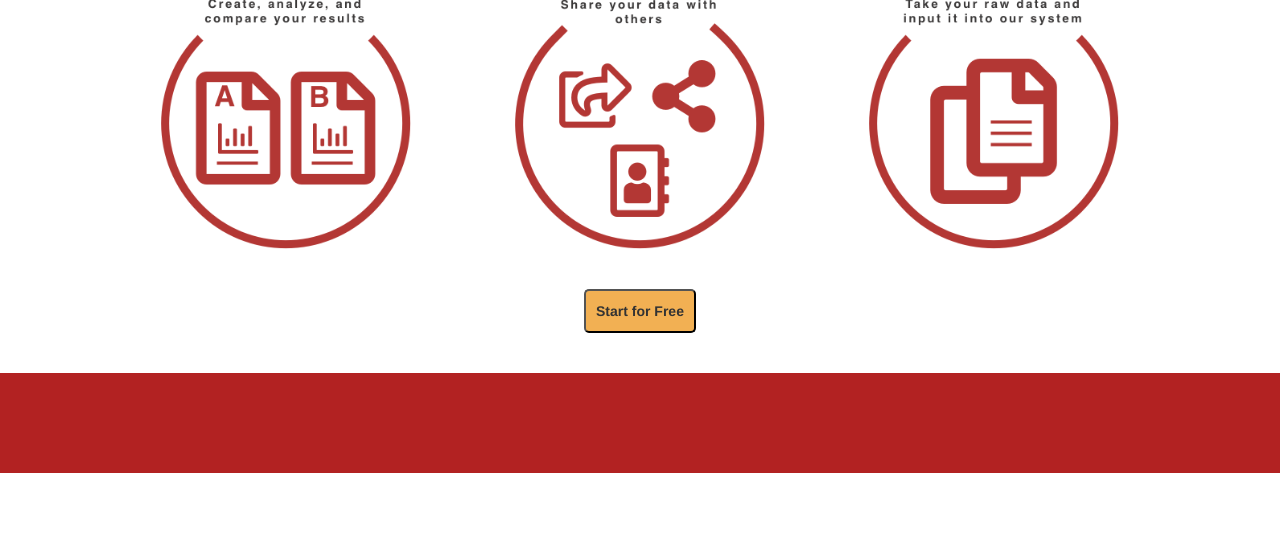
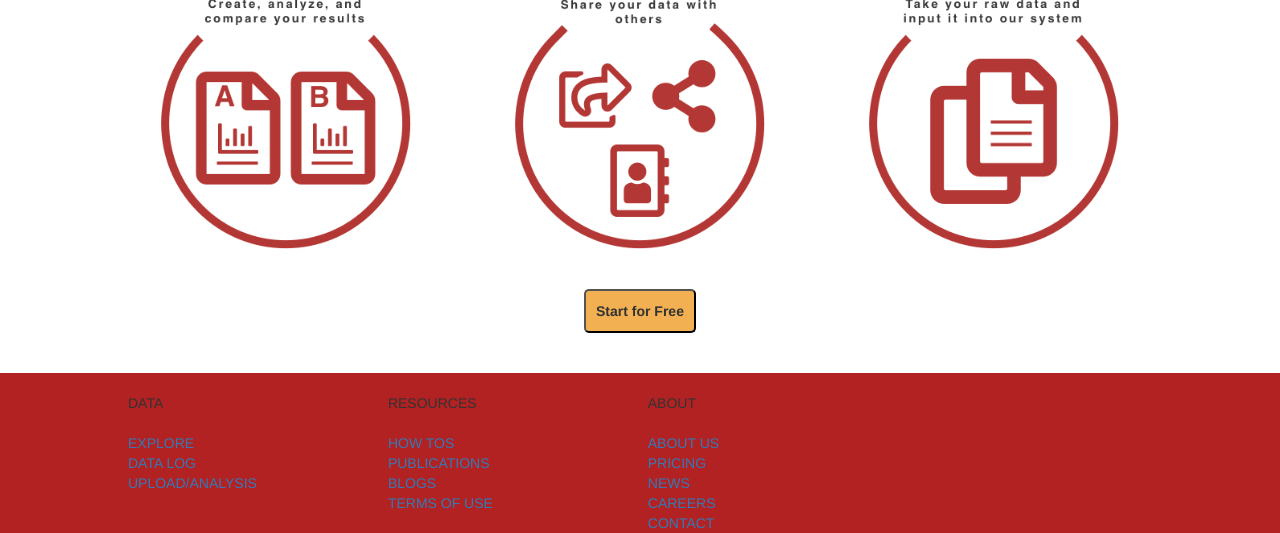
Before and after one commit to sarahp39/SynapseSolutions, a PHP site: page / in a window 1280 px wide. Shown: the part 443-976 px from the top of the page. Before the commit the page ends 916 px from the top, so only its background shows below. Run offline with PHP 8.4, Linux system fonts and the light colour scheme.

Commit message:
bottomBanner links are functional and roughly formatted, right now exist just on index page

```diff
--- a/common.php
+++ b/common.php
@@ -97,7 +97,7 @@
 
 			<div id="resourcesDropdown" class="dropdown-content"> <!-- id = "myDropdown-->
 				<a href="resourcesHowTo.php">HOW TOS</a>
-				<a href="resourcesWhitepapers.php">WHITEPAPERS</a>
+				<a href="resourcesPublications.php">PUBLICATIONS</a>
 				<a href="resourcesBlogs.php">BLOGS</a>
 				<a href="resourcesTerms.php">TERMS OF USE</a>
 			</div>
--- a/index.css
+++ b/index.css
@@ -350,13 +350,21 @@ html {
 
 #bottomBanner {
 	background-color: #B22222;
-    overflow: hidden;
-    /*position: fixed;*/
+    /*overflow: hidden;
+    position: fixed;*/
     bottom: 0;
 	left: 0;
 	right: 0;
     width: 100%;
-	height: 100px;
+	/*height: 200px;*/
+}
+
+#links div {
+	display: inline-block;
+	vertical-align: top;
+	margin-top: 20px;
+	width: 20%;
+	padding-left: 10%;
 }
 
 
--- a/index.php
+++ b/index.php
@@ -61,6 +61,42 @@
 
 	<div id = "bottomBanner">
 
+		<div id = "links">
+			<div id = "dataDiv">
+				DATA<br><br>
+
+				<a href = "dataExplore.php">EXPLORE</a><br>
+				<a href = "dataLog.php">DATA LOG</a><br>
+				<a href = "dataUploadAnalysis.php">UPLOAD/ANALYSIS</a>
+
+			</div>
+
+			<div id = "resourcesDiv">
+				RESOURCES<br><br>
+
+				<a href = "resourcesHowTo.php">HOW TOS</a><br>
+				<a href = "resourcesPublications.php">PUBLICATIONS</a><br>
+				<a href = "resourcesBlogs.php">BLOGS</a><br>
+				<a href = "resourcesTerms.php">TERMS OF USE</a>
+
+			</div>
+
+			<div id = "aboutDiv">
+				ABOUT<br><br>
+
+				<a href = "aboutUs.php">ABOUT US</a><br>
+				<a href = "aboutPricing.php">PRICING</a><br>
+				<a href = "aboutNews.php">NEWS</a><br>
+				<a href = "aboutCareers.php">CAREERS</a><br>
+				<a href = "aboutContact.php">CONTACT</a>
+
+			</div>
+
+			<div id = "socialMediaDiv">
+
+			</div>
+
+		</div>
 	</div>
 
 </html>
```
Also changed, not shown: resourcesPublications.php (renamed from resourcesWhitepapers.php).
